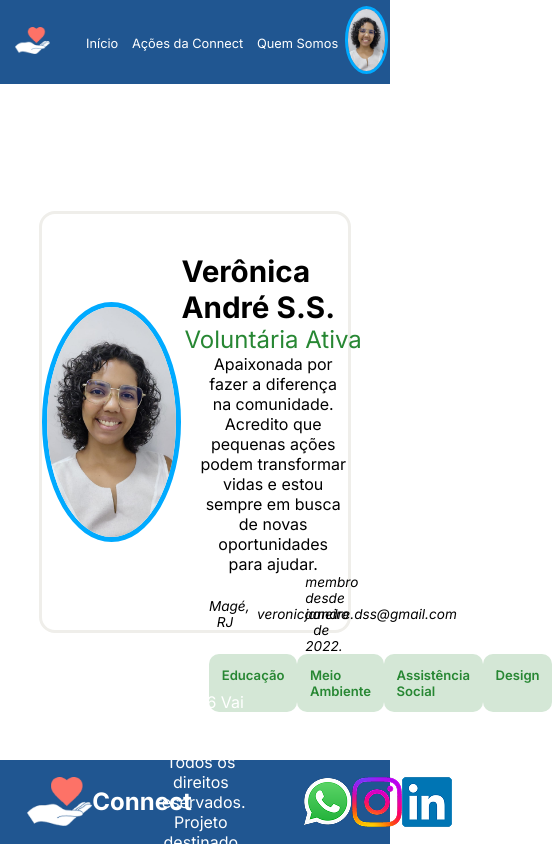
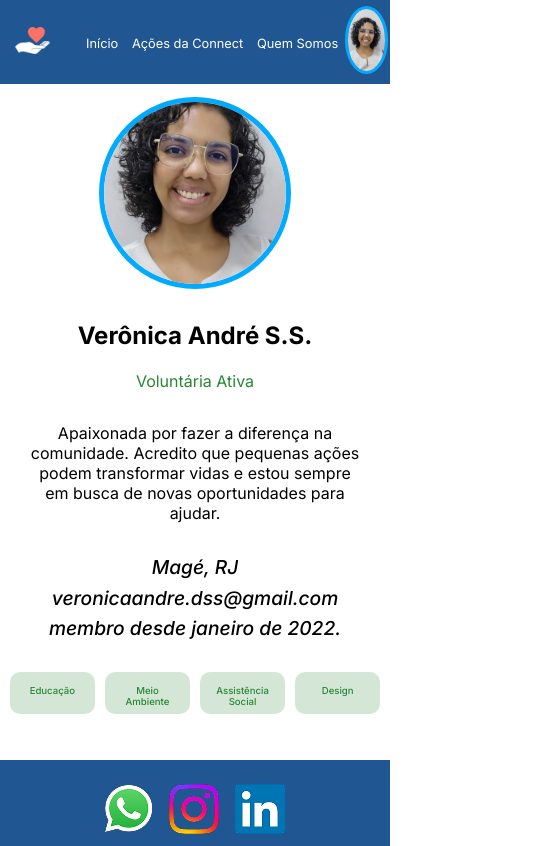
Before and after one commit to Veronica-Andre/Projeto-Final-de-Front-End, a React (Vite) app: page /perfil in a window 390 px wide. Shown: the top 846 px of the page, 552 px wide, since content can reach past the window. Built offline with nearby package versions, Linux system fonts and the light colour scheme.

Commit message:
atualização do responsivo

```diff
--- a/src/Components/AcoesDaConnect/AcoesDaConnect.module.scss
+++ b/src/Components/AcoesDaConnect/AcoesDaConnect.module.scss
@@ -41,6 +41,10 @@
         // border: solid;
         width: 80%;
     }
+
+    h3{
+        color:#205691;
+    }
     button {
         background-color: #205691;
         color: #fff;
@@ -51,3 +55,46 @@
         cursor: pointer;
     }
 }
+
+@media (min-width: 201px) and (max-width: 500px){
+
+    .boxTituloAcoes {
+
+    h2 {
+
+        font-size: 2rem;
+    }
+    p {
+        font-size: 0.8rem;
+        width: 70%;
+        }
+}
+.containerCardsDeAcoes {
+    // background-color: pink;
+    display: flex;
+    flex-wrap: wrap;
+    justify-content: space-evenly;
+
+}
+.cardsDeAcoes {
+   // border: solid red;
+    width: 90%;
+    height: 50vh;
+
+    img {
+        height: 20vh;
+        width: 90%;
+    }
+    h2 {
+        color: #122F97;
+        font-size: 1.5rem;
+    }
+
+    p {
+        text-align: center;
+        // border: solid;
+        width: 80%;
+    }
+
+}
+}
--- a/src/Components/Footer/Footer.module.scss
+++ b/src/Components/Footer/Footer.module.scss
@@ -16,65 +16,62 @@ align-items: center;
 width: 18%;
 height: 8vh;
 
-
 img{
 
-    width: 65px;
+    width: 28%;
 
 }
 }
 
 p {
-        // border: solid white;
-        width: 25%;
+       // border: solid white;
+        width: 30%;
         text-align: center;
+        font-size: 0.8rem;
 }
 
 .imagens{
 display: flex;
 justify-content: space-around;
 align-items: center;
-width: 15%;
-height: 10vh;
+width: 20%;
+height: 5vh;
 //border: solid;
 
 }
 
 @media (min-width: 201px) and (max-width: 500px){
 
-.containerFooter{
-    display: flex;
+Footer{
+    display:flex;
     flex-direction: column-reverse;
-    justify-content: space-around;
-    align-items: center;
-    height:30vh;
+    height:35vh;
+   // border: solid red;
 
 }
 
 .logoName{
 
-
-width: 18%;
+width: 60%;
 height: 8vh;
-color:#ffff;
 
 img{
 
-    width: 65px;
+    width: 30%;
 
 }
 }
 
-.texto{
-font-size: 1rem;
-
+p{
+font-size: 0.8rem;
+width:100%;
 }
 
 .imagens{
 display: flex;
 justify-content: space-around;
 align-items: center;
-width: 15%;
+width: 50%;
 height: 6vh;
 //border: solid;
 
--- a/src/Components/Inicio/Inicio.module.scss
+++ b/src/Components/Inicio/Inicio.module.scss
@@ -1,29 +1,34 @@
 .I{
      display: flex;
+    justify-content: center;
     align-items: center;
-    justify-content: center;
-    height: 80vh;
-
+    height: 75vh;
+   // border: solid red;
     .T{
         height: 40vh;
+        width: 55%;
         display: flex;
-        justify-content: space-evenly;
         flex-direction: column;
         color: #205691;
-
+      // border: solid;
      h1{
-        font-size: 5rem;
-
+        font-size: 3.5rem;
+        width: 60%;
+          height: 25vh;
          }
 
      p{
-        font-size: 2rem;
+        font-size: 1.5rem;
+        width: 80%;
+             // border: solid;
+       text-align: left;
     }
     }
 
     img{
-        width: 38%;
-        height: 80vh;
+        width: 40%;
+        height: 75vh;
+       // border:solid;
     }
 }
 
@@ -32,33 +37,38 @@
 
 .I{
      display: flex;
-    flex-direction: column;
-    justify-content: space-around;
-     align-items: center;
+     flex-direction: column;
+    justify-content: center;
+    align-items: center;
+    height: 75vh;
+   //border: solid red;
+    .T{
+        height: 50vh;
+        width: 100%;
+        display:flex;
+        justify-content: center;
+        align-items: center;
+        text-align: center;
 
-    .T{
-        height: 40vh;
-        display: flex;
-
-
-     h1{
-        font-size: 2.8rem;
-
+         h1{
+        font-size: 2rem;
+        width: 75%;
+          height: 20vh;
          }
 
      p{
-        font-size:1rem;
-
+        font-size: 0.8rem;
+        width: 100%;
+             // border: solid;
+       text-align: center;
     }
     }
 
     img{
-        width: 45%;
-        height: auto;
+        width: 50%;
+        height: 35vh;
         border-radius: 100%;
+       // border:solid;
     }
 }
-
-
-
 }
--- a/src/Components/Perfil/Perfil.module.scss
+++ b/src/Components/Perfil/Perfil.module.scss
@@ -87,3 +87,100 @@ address{
         border-radius: 10px;
     }
 }
+
+@media (min-width: 201px) and (max-width: 500px){
+
+.containerTelaPerfil{
+
+    //border: solid;
+    article {
+
+        border: none;
+        display: flex;
+        width: 100%;
+        height: 77vh;
+        flex-direction: column;
+        justify-content: center;
+        align-items: center;
+
+         img{
+
+        width: 12rem;
+        height: 12rem;
+        border-radius: 100%;
+        border: solid #00AAFF 5px;
+
+    }
+
+    }
+
+}
+
+.cardInfo{
+
+    //border: solid green;
+    width: 100%;
+    display: flex;
+    flex-direction: column;
+    justify-content: space-evenly;
+    height: 80vh;
+    align-items: center;
+
+    h2{
+        font-size: 1.5rem;
+        height: 2vh;
+    }
+
+    h3{
+        font-size: 1rem;
+        font-weight: 400;
+        color: #278733;
+
+    }
+
+}
+
+.sobreMim{
+
+    width: 85%;
+    font-size: 1rem;
+
+}
+
+address{
+
+    //border: solid red;
+    display:flex;
+    flex-direction: column;
+    justify-content: space-between;
+    align-items: center;
+    width: 85%;
+    height: 10vh;
+
+    p{
+        font-size: 1.2rem;
+        font-weight: 500;
+    }
+}
+
+.listaInteresses{
+
+   //border: solid red;
+    display: flex;
+    width: 95%;
+    justify-content: space-between;
+    align-items: center;
+    li{
+        color: #278733;
+        font-size: 0.6rem;
+        font-weight: 500;
+        background-color: #D4E7D6;
+        height: 5vh;
+        border-radius: 10px;
+        width: 23%;
+       // border: solid red;
+       text-align: center;
+    }
+}
+
+}
--- a/src/Components/QuemSomos/QuemSomos.module.scss
+++ b/src/Components/QuemSomos/QuemSomos.module.scss
@@ -25,3 +25,33 @@
         width: 85%;
     }
 }
+
+@media (min-width: 201px) and (max-width: 500px){
+
+.containerQuemSomos {
+    height: 75vh;
+    background-image: none;
+    display: flex;
+    justify-content: space-around;
+}
+.boxTextoQuemSomos {
+
+    width: 100%;
+    height: 70vh;
+   align-items: center;
+
+    h2 {
+        display: flex;
+        justify-content: center;
+        align-items: center;
+        text-align: center;
+        font-size: 2rem;
+        width: 90%;
+        height: 10vh;
+    }
+    p {
+        font-size: 1rem;
+        width: 95%;
+    }
+}
+}
```
